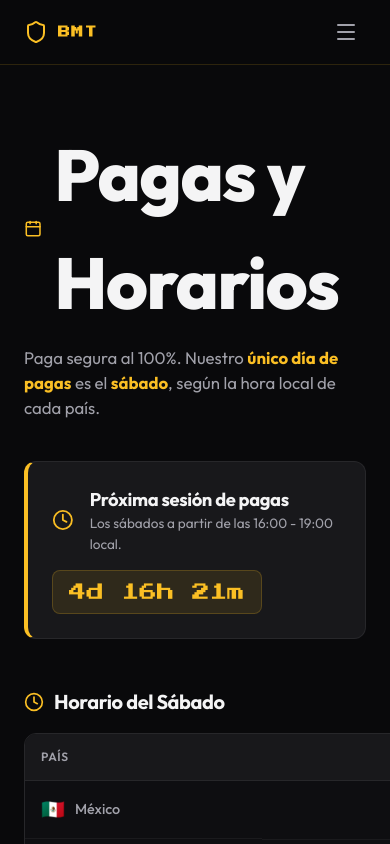
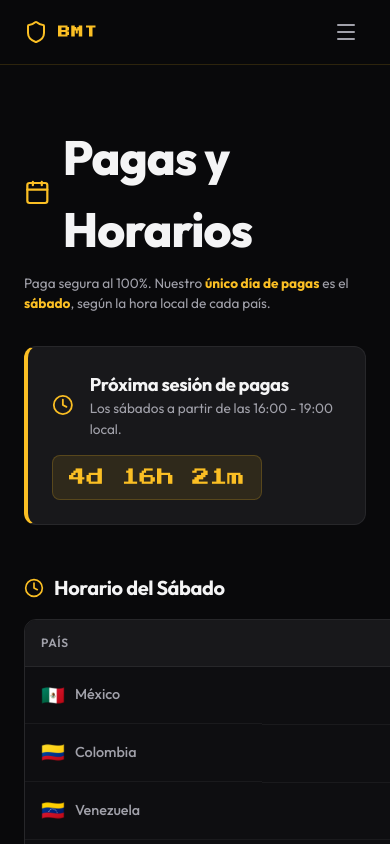
Before and after one commit to MZubiri/BMT, a React (Vite) app: page /pay in a window 390 px wide. Shown: the top 844 px of the page. Built offline with nearby package versions, Linux system fonts and the light colour scheme.

Commit message:
fix: adjust mobile header font size, enable horizontal scroll for admin sub-tabs, and optimize top bar layout padding on mobile devices

```diff
--- a/src/index.css
+++ b/src/index.css
@@ -682,7 +682,14 @@ a {
 
 @media (max-width: 640px) {
   .dashboard-pane {
-    padding: 24px 16px;
+    padding: 20px 12px;
+  }
+  .section-title {
+    font-size: 1.5rem !important;
+  }
+  .section-subtitle {
+    font-size: 0.85rem !important;
+    margin-bottom: 20px !important;
   }
 }
 
--- a/src/pages/dashboard/DashboardLayout.tsx
+++ b/src/pages/dashboard/DashboardLayout.tsx
@@ -215,8 +215,9 @@ export const DashboardLayout: React.FC = () => {
           .sidebar-link {
             white-space: nowrap !important;
             flex-shrink: 0 !important;
-            padding: 8px 12px !important;
-            font-size: 0.85rem !important;
+            padding: 6px 10px !important;
+            font-size: 0.8rem !important;
+            gap: 6px !important;
           }
         }
       `}</style>
--- a/src/pages/dashboard/DashboardUsers.tsx
+++ b/src/pages/dashboard/DashboardUsers.tsx
@@ -618,6 +618,12 @@ export const DashboardUsers: React.FC = () => {
           border-bottom: 2px solid var(--border-zinc);
           gap: 16px;
           margin-bottom: 10px;
+          overflow-x: auto;
+          scrollbar-width: none;
+        }
+
+        .admin-tabs::-webkit-scrollbar {
+          display: none;
         }
 
         .admin-tab-link {
@@ -634,6 +640,8 @@ export const DashboardUsers: React.FC = () => {
           cursor: pointer;
           transition: var(--transition-smooth);
           margin-bottom: -2px;
+          white-space: nowrap;
+          flex-shrink: 0;
         }
 
         .admin-tab-link:hover {
```
